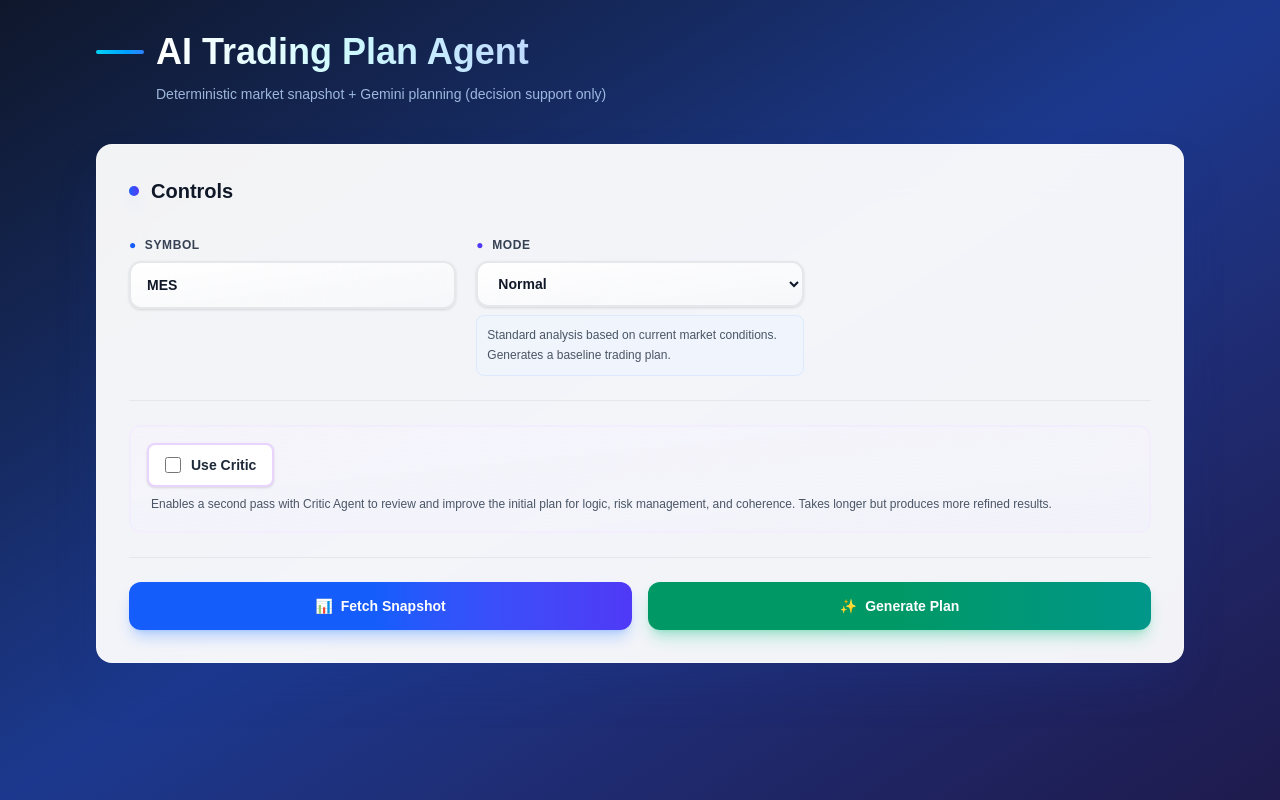
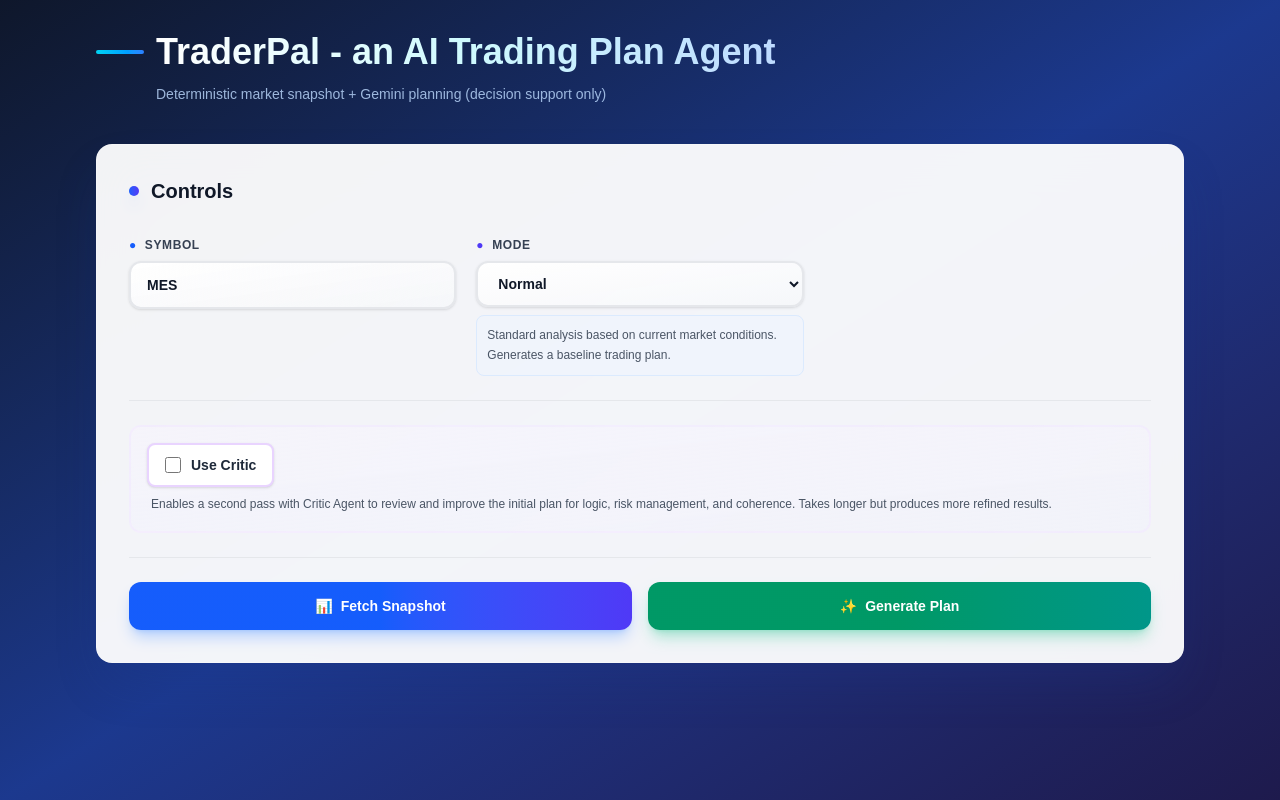
Before and after one commit to lijiemark/ai-trading-plan-agent, a Next.js app: page / in a window 1280 px wide. Built offline with nearby package versions, Linux system fonts and the light colour scheme.

Commit message:
update title

```diff
--- a/src/app/page.tsx
+++ b/src/app/page.tsx
@@ -186,7 +186,7 @@
       doc.setFontSize(24);
       doc.setFont("helvetica", "bold");
       doc.setTextColor(255, 255, 255);
-      doc.text("AI Trading Plan Agent", margin, 25);
+      doc.text("TraderPal - an AI Trading Plan Agent", margin, 25);
 
       doc.setFontSize(10);
       doc.setFont("helvetica", "normal");
@@ -393,7 +393,7 @@
           <div className="flex items-center gap-3 mb-3">
             <div className="h-1 w-12 bg-gradient-to-r from-cyan-400 to-blue-500 rounded-full shadow-lg shadow-cyan-500/50"></div>
             <h1 className="text-4xl font-bold bg-gradient-to-r from-white via-cyan-100 to-blue-200 bg-clip-text text-transparent">
-              AI Trading Plan Agent
+              TraderPal - an AI Trading Plan Agent
             </h1>
           </div>
           <p className="text-sm text-blue-200/80 font-medium ml-[60px]">
```
Also changed, not shown: 1 other file (tests, documents, lock files or other folders).
